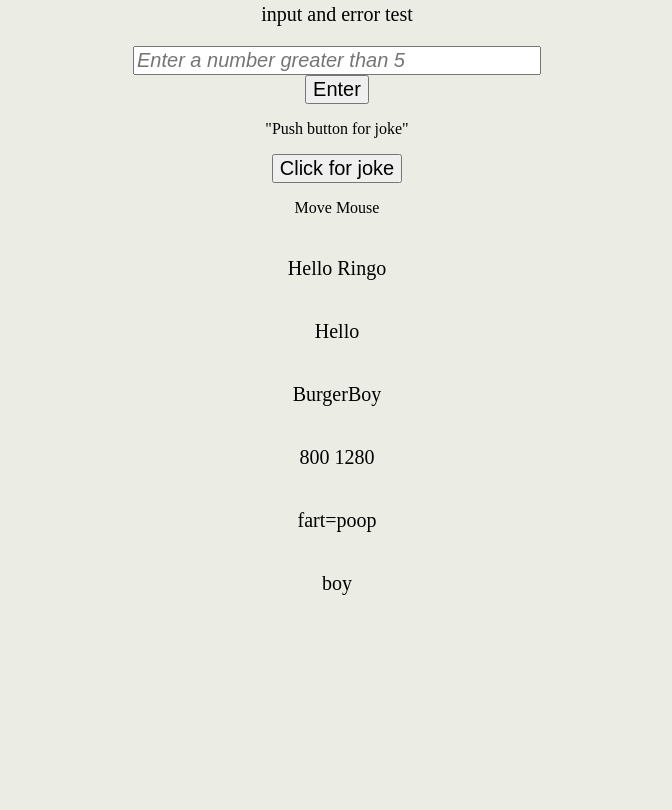
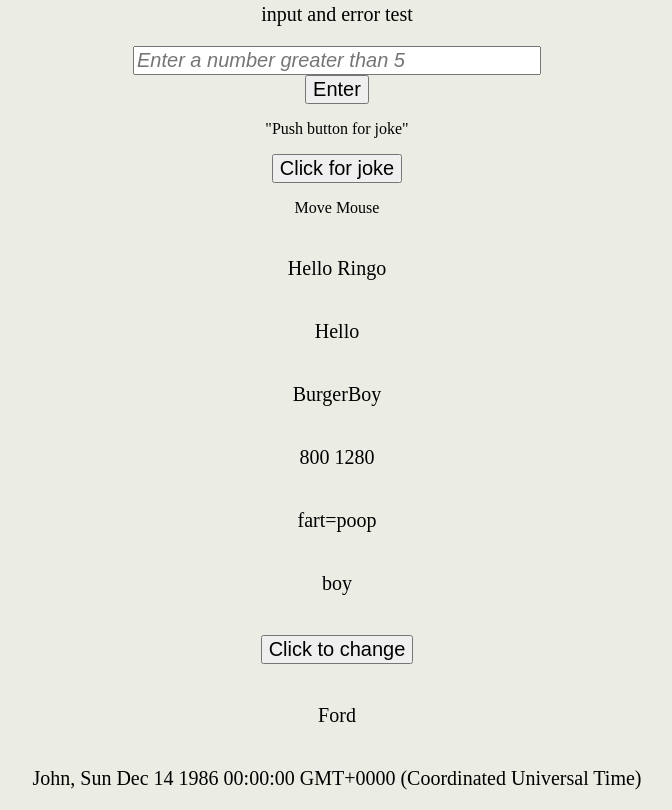
Before and after one commit to KingNC2003/HTML-Practice, a plain HTML site: page index.html in a window 1280 px wide. Shown: the part 1166-1976 px from the top of the page, without its empty margins (303-975 px from the left). Before the commit the page ends 1781 px from the top, so only its background shows below. Drawn offline with Linux system fonts and the light colour scheme.

Commit message:
javascript practice continued + comments

```diff
--- a/index.html
+++ b/index.html
@@ -45,6 +45,12 @@
             <p id="js19"></p>
             <p id="js20"></p>
             <p id="js21"></p>
+            <div>
+                <button type="button" id="js22">Click to change</button>
+            </div>
+            <p id="js23"></p>
+            <p id="js24"></p>
+            <p id="js25"></p>
         </div>
          <script type= "module" src="scripts.js"></script>
     </body>
--- a/scripts.js
+++ b/scripts.js
@@ -1,9 +1,13 @@
 "use strict";
+
+// Import function
 import {displayName} from "./moduleTest.js";
 
+// Add header and text
 const text=`<h2>Javascript Practice Below...Please dont bully me</h2>`;
 document.getElementById("js1").innerHTML=text;
 
+// Functions
 function toCelcius(farenheit){
     return (5/9)*(farenheit-32);
 }
@@ -19,6 +23,7 @@ document.getElementById("js3").innerHTML=sum1(3,5);
 const product1 = (a,b,c) => a*b*c;
 document.getElementById("js4").innerHTML=product1(3,5,8);
 
+// Create object and for loop
 const person = {
     name:"John",
     age: 30,
@@ -31,6 +36,7 @@ for(let x in person){
 }
 document.getElementById("js5").innerHTML=text2;
 
+// Constructor
 function Person(first, last, age, eye){
     this.firstName=first;
     this.lastName=last;
@@ -41,6 +47,7 @@ function Person(first, last, age, eye){
 const myFriend=new Person("nick","coccie",23,"blue");
 document.getElementById("js6").innerHTML="My friend is " + myFriend.age + ".";
 
+// For loop
 const numbers = [1,2,3,4,5];
 let nums = "";
 for (let x in numbers){
@@ -48,16 +55,20 @@ for (let x in numbers){
 }
 document.getElementById("js7").innerHTML=nums;
 
+// Console log
 console.log("Suvrat eats dookie");
 
+// Truncate
 let x = 10.4;
 document.getElementById("js8").innerHTML=Math.trunc(x);
 
+// Type of
 const xy="burger boy"
 document.getElementById("js9").innerHTML=typeof xy;
 
 document.getElementById("js10").innerHTML= "input and error test"
 
+// Function with debugger
 function checkNumber(){
     debugger
     if (document.getElementById("js11").value>5){
@@ -67,6 +78,7 @@ function checkNumber(){
     }
 }
 
+// API call with async, await, and fetch and button with event listener changing button color
 async function getJoke(){
     try {
         let response = await fetch("https://official-joke-api.appspot.com/random_joke");
@@ -79,8 +91,11 @@ async function getJoke(){
 
 document.getElementById("js14").addEventListener("click", getJoke);
 document.getElementById("js14").addEventListener("click",()=>{document.getElementById("js14").style.color="red"});
+
+// Mouse movement event listener
 document.addEventListener("mousemove",(event)=>{ document.getElementById("js15").innerHTML="X: " + event.clientX + "Y: " + event.clientY});
 
+// Calling function with chosen object
 const person1 = {
     name: "John"
 }
@@ -98,6 +113,8 @@ function greet(greeting){
 let message = greet.call(person3, "Hello");
 document.getElementById("js16").innerHTML=message;
 
+
+// Promise
 let promise = new Promise(function(resolve,reject){
     resolve("Hello");
 });
@@ -106,18 +123,51 @@ let ptest = promise.then((value)=>{
     document.getElementById("js17").innerHTML=value;
 })
 
+// Using imported function
 document.getElementById("js18").innerHTML=displayName("BurgerBoy");
 
+// Window dimensions
 let leng = window.innerHeight;
 let widt = window.innerWidth;
 
 document.getElementById("js19").innerHTML=leng+" " +widt;
+
+// Cookies
 document.cookie = "fart=poop";
 console.log(document.cookie);
 
 let cookie = document.cookie;
 document.getElementById("js20").innerHTML=cookie;
 
+// Local Storage
 localStorage.setItem("burger", "boy");
 
 document.getElementById("js21").innerHTML = localStorage.getItem("burger");
+
+
+// AJAX
+function loadDoc(){
+    const xhttp = new XMLHttpRequest();
+    xhttp.onload = function(){
+        document.getElementById("js22").innerHTML = this.responseText;
+    };
+    xhttp.open("GET","xmlhttptest.txt");
+    xhttp.send();
+}
+document.getElementById("js22").addEventListener("click",loadDoc);
+
+// JSON parsing
+let tex23 = '{"name":"John", "age":30, "city":"New York"}';
+const obj23 = JSON.parse(tex23);
+document.getElementById("js23").innerHTML = obj23.name;
+
+// JSON parsing array
+const text24 = '["Ford", "BMW", "Audi", "Fiat"]';
+const myArr24 = JSON.parse(text24);
+document.getElementById("js23").innerHTML = myArr24[0];
+
+// JSON dates
+const text25 = '{"name":"John", "birth":"1986-12-14", "city":"New York"}';
+const obj25 = JSON.parse(text25);
+obj25.birth = new Date(obj25.birth);
+document.getElementById("js25").innerHTML = obj25.name + ", " + obj25.birth;
--- a/styles.css
+++ b/styles.css
@@ -166,3 +166,25 @@ margin-top: 40px;
 text-align: center;
 font-size: 20px;
 }
+#js22{
+margin-top: 40px;
+text-align: center;
+font-size: 20px;
+margin: 40px auto;
+display: block;
+}
+#js23{
+margin-top: 40px;
+text-align: center;
+font-size: 20px;
+}
+#js24{
+margin-top: 40px;
+text-align: center;
+font-size: 20px;
+}
+#js25{
+margin-top: 40px;
+text-align: center;
+font-size: 20px;
+}
--- /dev/null
+++ b/xmlhttptest.txt
@@ -0,0 +1 @@
+xmlhttptest
```
